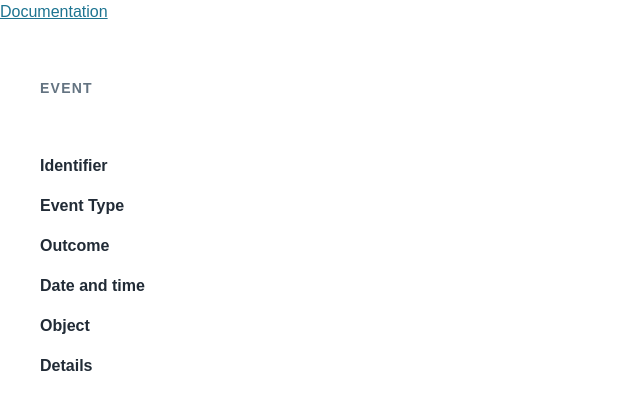
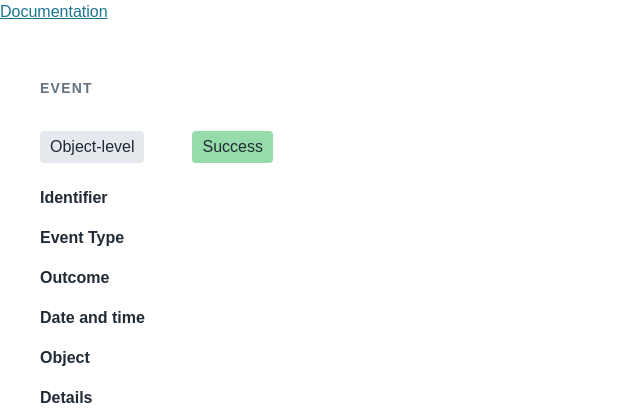
Before and after one commit to mlibrary/dor-console-py, a FastAPI app: template templates/event.html in a window 1280 px wide. Shown: the top 420 px of the page, without its empty margins (0-640 px from the left). Run offline with FastAPI, Linux system fonts and the light colour scheme; the template is opened without the code that fills it, so the values that code supplies are empty; some libraries are stand-ins or nearby versions; some web fonts are replaced.

Commit message:
add badges and fix formatting

```diff
--- a/templates/event.html
+++ b/templates/event.html
@@ -3,6 +3,16 @@
 {% block content %}
 <p class="subtle-heading">Event</p>
 <h1 class="mb-2">{{ event.identifier }}</h1>
+<div class="flex-layout">
+  <span class="badge">
+  {%- if event.object_file -%}
+  File-level
+  {%- else -%}
+  Object-level
+  {%- endif -%}
+</span>
+<span class="badge badge--success">Success</span>
+</div>
 
 <div class="object-flex-layout mb-2">
   <section>
```
Also changed, not shown: templates/event_modal.html (+9 -1 lines).
